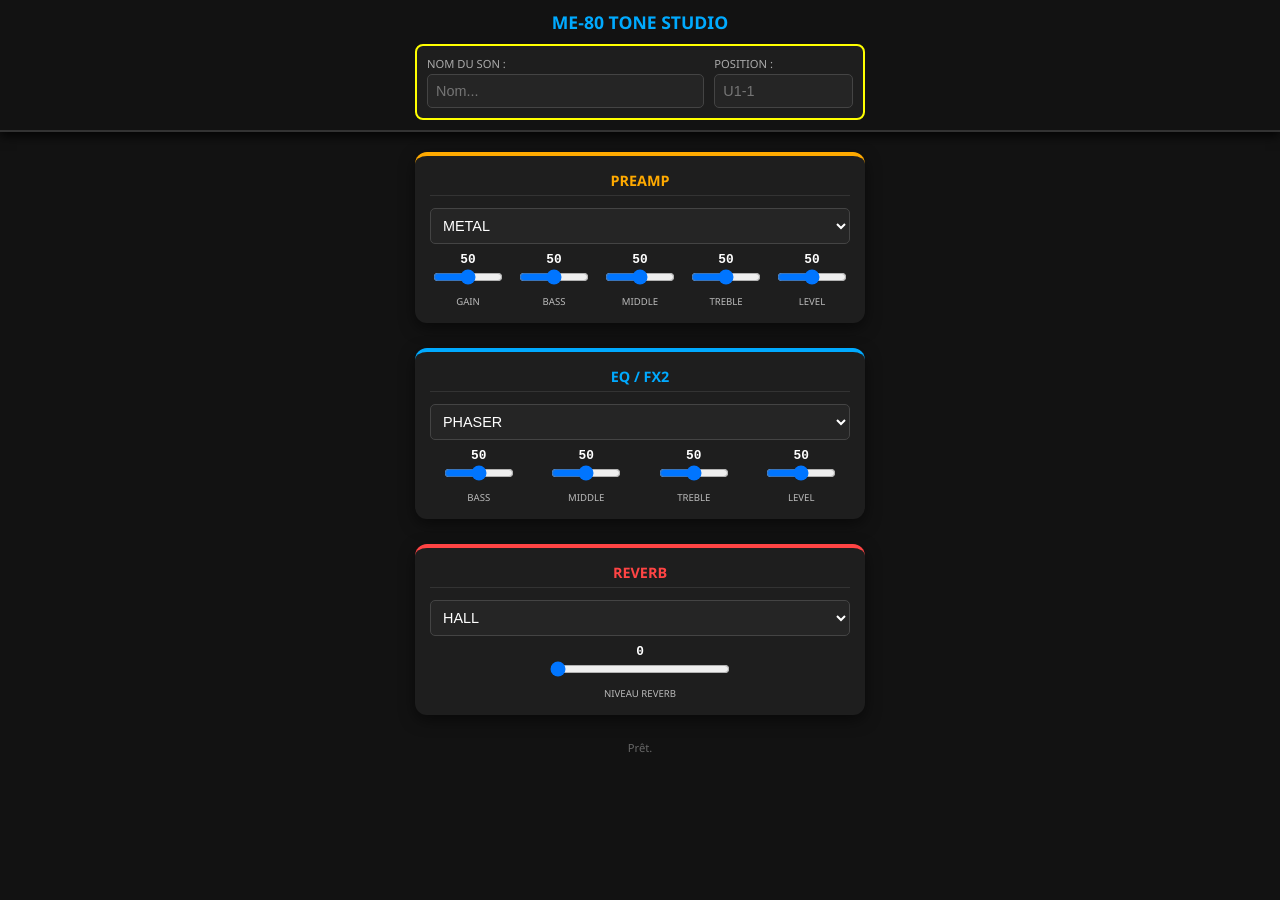
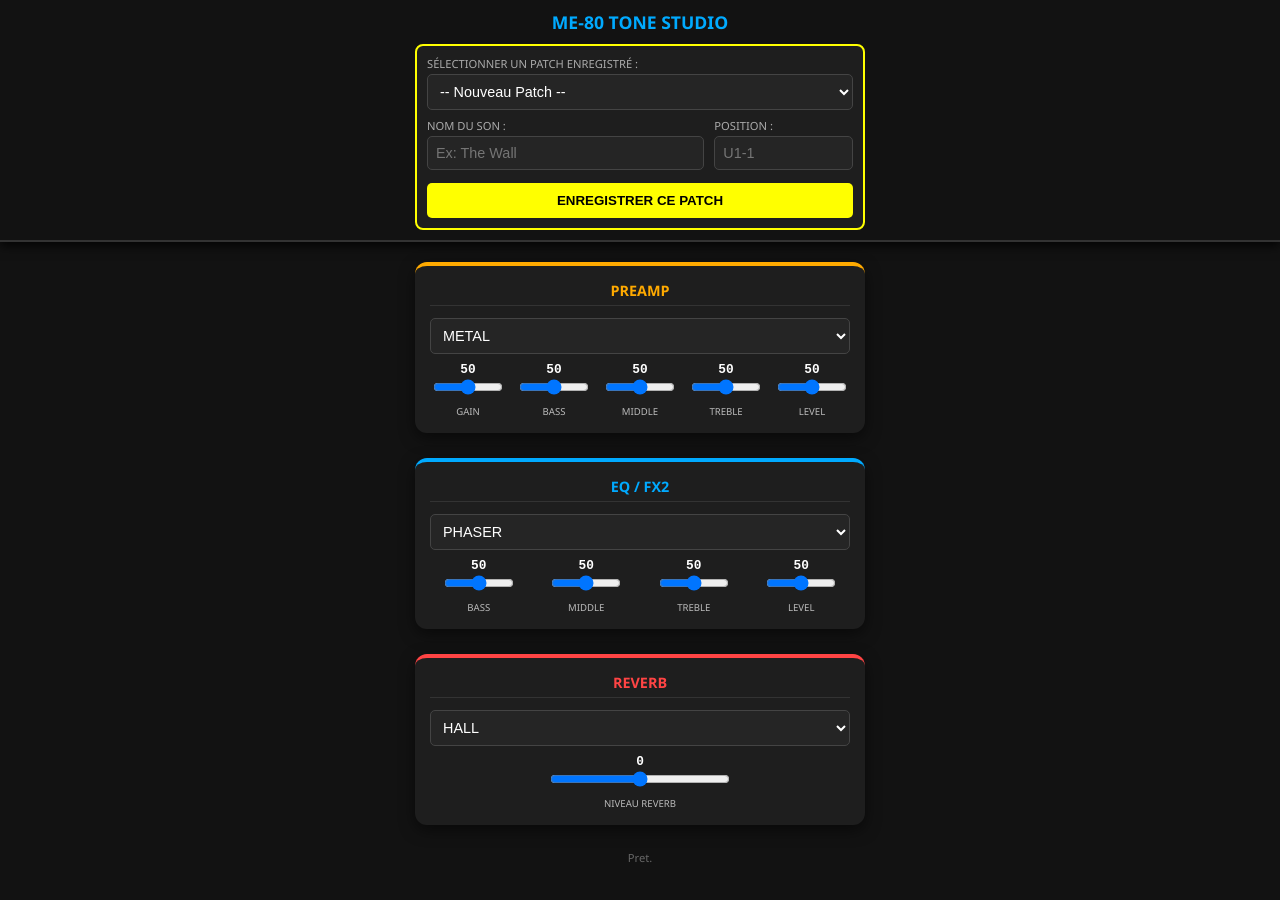
Before and after one commit to pierrenormand908-hub/Me-80-app, a plain HTML site: page index.html in a window 1280 px wide. Before the commit the page ends 800 px from the top, so only its background shows below. Drawn offline with Linux system fonts and the light colour scheme.

Commit message:
Update index.html

```diff
--- a/index.html
+++ b/index.html
@@ -15,197 +15,134 @@
             --text: #e0e0e0;
         }
 
-        body {
-            background-color: var(--bg);
-            color: var(--text);
-            font-family: 'Segoe UI', sans-serif;
-            margin: 0;
-            padding: 0; /* On enlève le padding du body pour que l'entête colle aux bords */
-            display: flex;
-            flex-direction: column;
-            align-items: center;
-        }
+        body { background-color: var(--bg); color: var(--text); font-family: 'Segoe UI', sans-serif; margin: 0; padding: 0; display: flex; flex-direction: column; align-items: center; }
 
-        /* --- ENTÊTE FIGÉE (STICKY) --- */
         .sticky-header {
-            position: sticky;
-            top: 0;
-            z-index: 1000;
-            width: 100%;
-            background-color: var(--bg);
-            padding: 10px 0;
-            border-bottom: 2px solid #333;
-            display: flex;
-            flex-direction: column;
-            align-items: center;
+            position: sticky; top: 0; z-index: 1000; width: 100%; background-color: var(--bg);
+            padding: 10px 0; border-bottom: 2px solid #333; display: flex; flex-direction: column; align-items: center;
             box-shadow: 0 4px 10px rgba(0,0,0,0.8);
         }
 
-        .header h1 {
-            color: var(--boss-blue);
-            font-size: 1.1rem;
-            text-transform: uppercase;
-            margin: 0 0 10px 0;
+        .header h1 { color: var(--boss-blue); font-size: 1.1rem; text-transform: uppercase; margin: 0 0 10px 0; }
+
+        .info-patch {
+            border: 2px solid var(--boss-yellow); background: var(--panel); border-radius: 8px;
+            width: 90%; max-width: 450px; padding: 10px; box-sizing: border-box;
         }
 
-        .info-patch {
-            border: 2px solid var(--boss-yellow);
-            background: var(--panel);
-            border-radius: 8px;
-            width: 90%;
-            max-width: 450px;
-            padding: 10px;
-            box-sizing: border-box;
+        .scroll-content { width: 100%; display: flex; flex-direction: column; align-items: center; padding: 20px 15px; box-sizing: border-box; }
+
+        .pedal-section {
+            background: var(--panel); border-radius: 12px; width: 100%; max-width: 450px;
+            padding: 15px; margin-bottom: 25px; box-shadow: 0 5px 15px rgba(0,0,0,0.5); border-top: 4px solid #444; box-sizing: border-box;
         }
 
-        /* --- ZONE DE SCROLL --- */
-        .scroll-content {
-            width: 100%;
-            display: flex;
-            flex-direction: column;
-            align-items: center;
-            padding: 20px 15px;
-            box-sizing: border-box;
-        }
-
-        .pedal-section {
-            background: var(--panel);
-            border-radius: 12px;
-            width: 100%;
-            max-width: 450px;
-            padding: 15px;
-            margin-bottom: 25px;
-            box-shadow: 0 5px 15px rgba(0,0,0,0.5);
-            border-top: 4px solid #444;
-            box-sizing: border-box;
-        }
-
-        .section-title {
-            font-weight: bold;
-            font-size: 0.9rem;
-            margin-bottom: 12px;
-            display: block;
-            text-align: center;
-            border-bottom: 1px solid #333;
-            padding-bottom: 5px;
-            text-transform: uppercase;
-        }
+        .section-title { font-weight: bold; font-size: 0.9rem; margin-bottom: 12px; display: block; text-align: center; border-bottom: 1px solid #333; padding-bottom: 5px; text-transform: uppercase; }
 
         .preamp { border-color: var(--boss-orange); }
         .eqfx2 { border-color: var(--boss-blue); }
         .reverb { border-color: var(--boss-red); }
 
         input[type="text"], select {
-            width: 100%;
-            padding: 8px;
-            background: #252525;
-            color: white;
-            border: 1px solid #444;
-            border-radius: 5px;
-            margin-bottom: 8px;
-            font-size: 0.9rem;
-            box-sizing: border-box;
+            width: 100%; padding: 8px; background: #252525; color: white; border: 1px solid #444;
+            border-radius: 5px; margin-bottom: 8px; font-size: 0.9rem; box-sizing: border-box;
+        }
+
+        button {
+            width: 100%; padding: 10px; background: var(--boss-yellow); color: black; border: none;
+            border-radius: 5px; font-weight: bold; cursor: pointer; margin-top: 5px;
         }
 
         .input-label { display: block; font-size: 0.7rem; margin-bottom: 3px; color: #aaa; text-transform: uppercase; }
 
-        .knobs-grid {
-            display: grid;
-            grid-template-columns: repeat(auto-fit, minmax(70px, 1fr));
-            gap: 10px;
-            justify-items: center;
-        }
-
+        .knobs-grid { display: grid; grid-template-columns: repeat(auto-fit, minmax(70px, 1fr)); gap: 10px; justify-items: center; }
         .knob-group { text-align: center; }
         .knob-label { display: block; font-size: 0.6rem; text-transform: uppercase; margin-top: 5px; color: #bbb; }
-
         input[type=range] { width: 70px; cursor: pointer; }
         .value-display { font-family: monospace; color: white; font-size: 0.8rem; display: block; font-weight: bold; }
-
         .save-info { font-size: 0.7rem; color: #666; padding-bottom: 20px; }
     </style>
 </head>
 <body>
 
     <div class="sticky-header">
-        <div class="header">
-            <h1>ME-80 Tone Studio</h1>
-        </div>
+        <div class="header"><h1>ME-80 Tone Studio</h1></div>
         <div class="info-patch">
+            <label class="input-label">Sélectionner un patch enregistré :</label>
+            <select id="savedPatches" onchange="loadSelectedPatch()">
+                <option value="">-- Nouveau Patch --</option>
+            </select>
+
             <div style="display: flex; gap: 10px;">
                 <div style="flex: 2;">
                     <label class="input-label">Nom du Son :</label>
-                    <input type="text" id="patchName" placeholder="Nom..." oninput="save()" style="margin-bottom:0;">
+                    <input type="text" id="patchName" placeholder="Ex: The Wall">
                 </div>
                 <div style="flex: 1;">
                     <label class="input-label">Position :</label>
-                    <input type="text" id="patchPos" placeholder="U1-1" oninput="save()" style="margin-bottom:0;">
+                    <input type="text" id="patchPos" placeholder="U1-1">
                 </div>
             </div>
+            <button onclick="saveCurrentPatch()">ENREGISTRER CE PATCH</button>
         </div>
     </div>
 
     <div class="scroll-content">
         <div class="pedal-section preamp">
             <span class="section-title" style="color: var(--boss-orange);">PREAMP</span>
-            <select id="ampType" onchange="save()">
-                <option value="metal">METAL</option><option value="stack">STACK</option>
-                <option value="drive">DRIVE</option><option value="lead">LEAD</option>
-                <option value="combo">COMBO</option><option value="crunch">CRUNCH</option>
+            <select id="ampType">
+                <option value="metal">METAL</option><option value="stack">STACK</option><option value="drive">DRIVE</option>
+                <option value="lead">LEAD</option><option value="combo">COMBO</option><option value="crunch">CRUNCH</option>
                 <option value="tweed">TWEED</option><option value="clean">CLEAN</option>
             </select>
             <div class="knobs-grid">
-                <div class="knob-group"><span class="value-display" id="v-gain">50</span><input type="range" id="gain" min="0" max="100" value="50" oninput="upd('gain')"><span class="knob-label">Gain</span></div>
-                <div class="knob-group"><span class="value-display" id="v-bass">50</span><input type="range" id="bass" min="0" max="100" value="50" oninput="upd('bass')"><span class="knob-label">Bass</span></div>
-                <div class="knob-group"><span class="value-display" id="v-mid">50</span><input type="range" id="mid" min="0" max="100" value="50" oninput="upd('mid')"><span class="knob-label">Middle</span></div>
-                <div class="knob-group"><span class="value-display" id="v-treble">50</span><input type="range" id="treble" min="0" max="100" value="50" oninput="upd('treble')"><span class="knob-label">Treble</span></div>
-                <div class="knob-group"><span class="value-display" id="v-level">50</span><input type="range" id="level" min="0" max="100" value="50" oninput="upd('level')"><span class="knob-label">Level</span></div>
+                <div class="knob-group"><span class="value-display" id="v-gain">50</span><input type="range" id="gain" min="0" max="100" oninput="upd('gain')"><span class="knob-label">Gain</span></div>
+                <div class="knob-group"><span class="value-display" id="v-bass">50</span><input type="range" id="bass" min="0" max="100" oninput="upd('bass')"><span class="knob-label">Bass</span></div>
+                <div class="knob-group"><span class="value-display" id="v-mid">50</span><input type="range" id="mid" min="0" max="100" oninput="upd('mid')"><span class="knob-label">Middle</span></div>
+                <div class="knob-group"><span class="value-display" id="v-treble">50</span><input type="range" id="treble" min="0" max="100" oninput="upd('treble')"><span class="knob-label">Treble</span></div>
+                <div class="knob-group"><span class="value-display" id="v-level">50</span><input type="range" id="level" min="0" max="100" oninput="upd('level')"><span class="knob-label">Level</span></div>
             </div>
         </div>
 
         <div class="pedal-section eqfx2">
             <span class="section-title" style="color: var(--boss-blue);">EQ / FX2</span>
-            <select id="fx2Type" onchange="save()">
-                <option value="phaser">PHASER</option><option value="tremolo">TREMOLO</option>
-                <option value="boost">BOOST</option><option value="delay">DELAY</option>
-                <option value="eq">EQ</option>
+            <select id="fx2Type">
+                <option value="phaser">PHASER</option><option value="tremolo">TREMOLO</option><option value="boost">BOOST</option><option value="delay">DELAY</option><option value="eq">EQ</option>
             </select>
             <div class="knobs-grid">
-                <div class="knob-group"><span class="value-display" id="v-f2-bass">50</span><input type="range" id="f2-bass" min="0" max="100" value="50" oninput="upd('f2-bass')"><span class="knob-label">Bass</span></div>
-                <div class="knob-group"><span class="value-display" id="v-f2-mid">50</span><input type="range" id="f2-mid" min="0" max="100" value="50" oninput="upd('f2-mid')"><span class="knob-label">Middle</span></div>
-                <div class="knob-group"><span class="value-display" id="v-f2-treble">50</span><input type="range" id="f2-treble" min="0" max="100" value="50" oninput="upd('f2-treble')"><span class="knob-label">Treble</span></div>
-                <div class="knob-group"><span class="value-display" id="v-f2-level">50</span><input type="range" id="f2-level" min="0" max="100" value="50" oninput="upd('f2-level')"><span class="knob-label">Level</span></div>
+                <div class="knob-group"><span class="value-display" id="v-f2-bass">50</span><input type="range" id="f2-bass" min="0" max="100" oninput="upd('f2-bass')"><span class="knob-label">Bass</span></div>
+                <div class="knob-group"><span class="value-display" id="v-f2-mid">50</span><input type="range" id="f2-mid" min="0" max="100" oninput="upd('f2-mid')"><span class="knob-label">Middle</span></div>
+                <div class="knob-group"><span class="value-display" id="v-f2-treble">50</span><input type="range" id="f2-treble" min="0" max="100" oninput="upd('f2-treble')"><span class="knob-label">Treble</span></div>
+                <div class="knob-group"><span class="value-display" id="v-f2-level">50</span><input type="range" id="f2-level" min="0" max="100" oninput="upd('f2-level')"><span class="knob-label">Level</span></div>
             </div>
         </div>
 
         <div class="pedal-section reverb">
             <span class="section-title" style="color: var(--boss-red);">REVERB</span>
-            <select id="revType" onchange="save()">
+            <select id="revType">
                 <option value="hall">HALL</option><option value="room">ROOM</option><option value="spring">SPRING</option>
             </select>
             <div class="knobs-grid" style="grid-template-columns: 1fr;">
                 <div class="knob-group">
                     <span class="value-display" id="v-rev-val">0</span>
-                    <input type="range" id="rev-val" min="0" max="100" value="0" oninput="upd('rev-val')" style="width: 180px;">
+                    <input type="range" id="rev-val" min="0" max="100" oninput="upd('rev-val')" style="width: 180px;">
                     <span class="knob-label">Niveau Reverb</span>
                 </div>
             </div>
         </div>
-
-        <div id="status" class="save-info">Prêt.</div>
+        <div id="status" class="save-info">Pret.</div>
     </div>
 
     <script>
         const ids = ['gain','bass','mid','treble','level','f2-bass','f2-mid','f2-treble','f2-level','rev-val'];
+        let myLibrary = JSON.parse(localStorage.getItem('me80_library')) || {};
 
-        function upd(id) {
-            document.getElementById('v-' + id).innerText = document.getElementById(id).value;
-            save();
-        }
+        function upd(id) { document.getElementById('v-' + id).innerText = document.getElementById(id).value; }
 
-        function save() {
+        function saveCurrentPatch() {
+            const name = document.getElementById('patchName').value || "Sans titre";
             const data = {
-                name: document.getElementById('patchName').value,
+                name: name,
                 pos: document.getElementById('patchPos').value,
                 amp: document.getElementById('ampType').value,
                 fx2: document.getElementById('fx2Type').value,
@@ -213,27 +150,40 @@
                 vals: {}
             };
             ids.forEach(id => data.vals[id] = document.getElementById(id).value);
-            localStorage.setItem('me80_v4_data', JSON.stringify(data));
-            document.getElementById('status').innerText = "Auto-save: " + new Date().toLocaleTimeString();
+            myLibrary[name] = data;
+            localStorage.setItem('me80_library', JSON.stringify(myLibrary));
+            updateLibraryMenu();
+            document.getElementById('status').innerText = "Patch '" + name + "' enregistré !";
         }
 
-        window.onload = () => {
-            const saved = localStorage.getItem('me80_v4_data');
-            if (saved) {
-                const d = JSON.parse(saved);
-                document.getElementById('patchName').value = d.name || "";
+        function updateLibraryMenu() {
+            const menu = document.getElementById('savedPatches');
+            menu.innerHTML = '<option value="">-- Nouveau Patch --</option>';
+            Object.keys(myLibrary).forEach(name => {
+                const opt = document.createElement('option');
+                opt.value = name;
+                opt.innerText = name + (myLibrary[name].pos ? " (" + myLibrary[name].pos + ")" : "");
+                menu.appendChild(opt);
+            });
+        }
+
+        function loadSelectedPatch() {
+            const name = document.getElementById('savedPatches').value;
+            if (!name) return;
+            const d = myLibrary[name];
+            document.getElementById('patchName').value = d.name;
             document.getElementById('patchPos').value = d.pos || "";
             document.getElementById('ampType').value = d.amp;
             document.getElementById('fx2Type').value = d.fx2;
             document.getElementById('revType').value = d.rev;
             ids.forEach(id => {
-                    if(d.vals[id]) {
                 document.getElementById(id).value = d.vals[id];
                 document.getElementById('v-' + id).innerText = d.vals[id];
+            });
+            document.getElementById('status').innerText = "Patch '" + name + "' chargé.";
         }
-                });
-            }
-        };
+
+        window.onload = updateLibraryMenu;
     </script>
 </body>
 </html>
```
Lines whose indentation alone changed are shown as unchanged.
